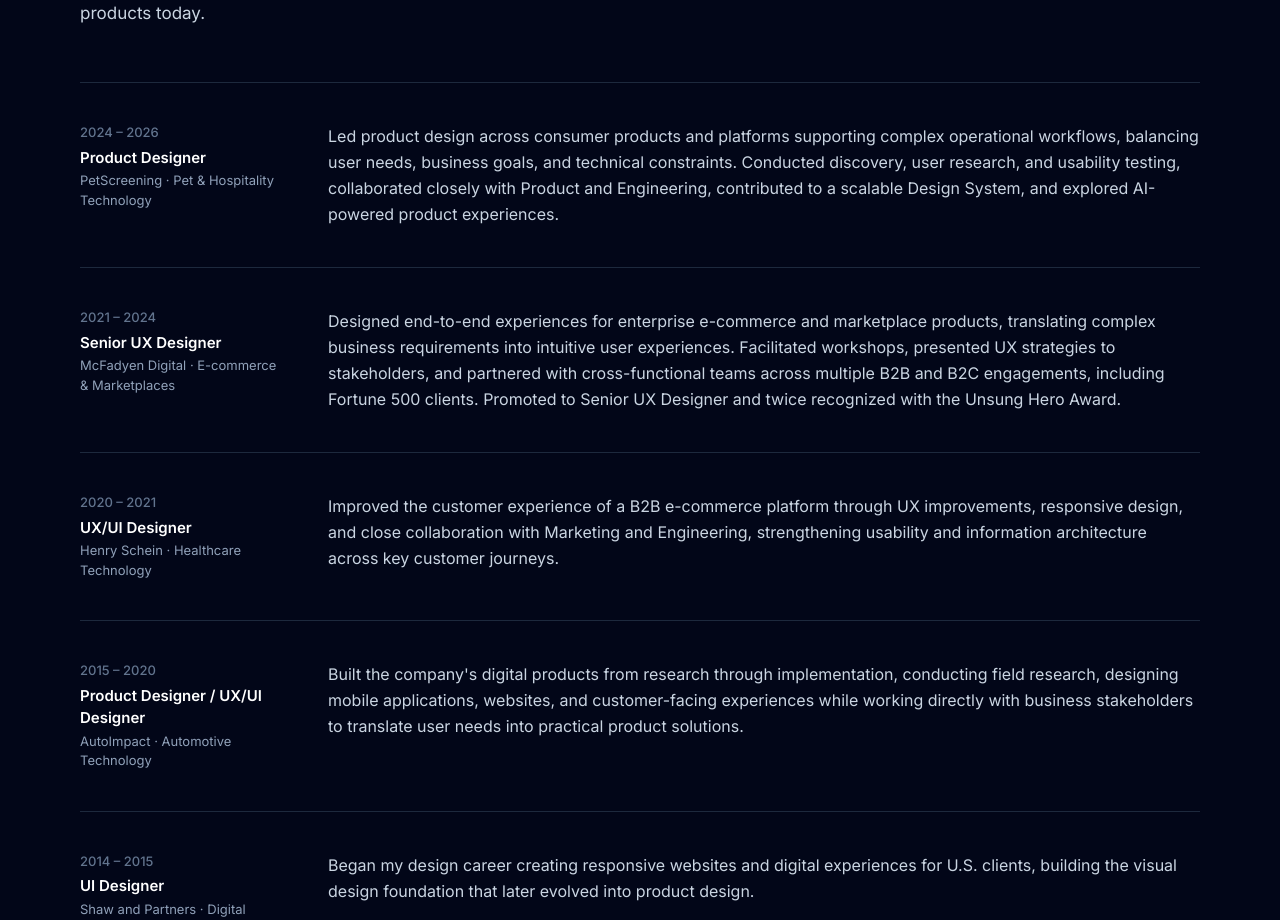
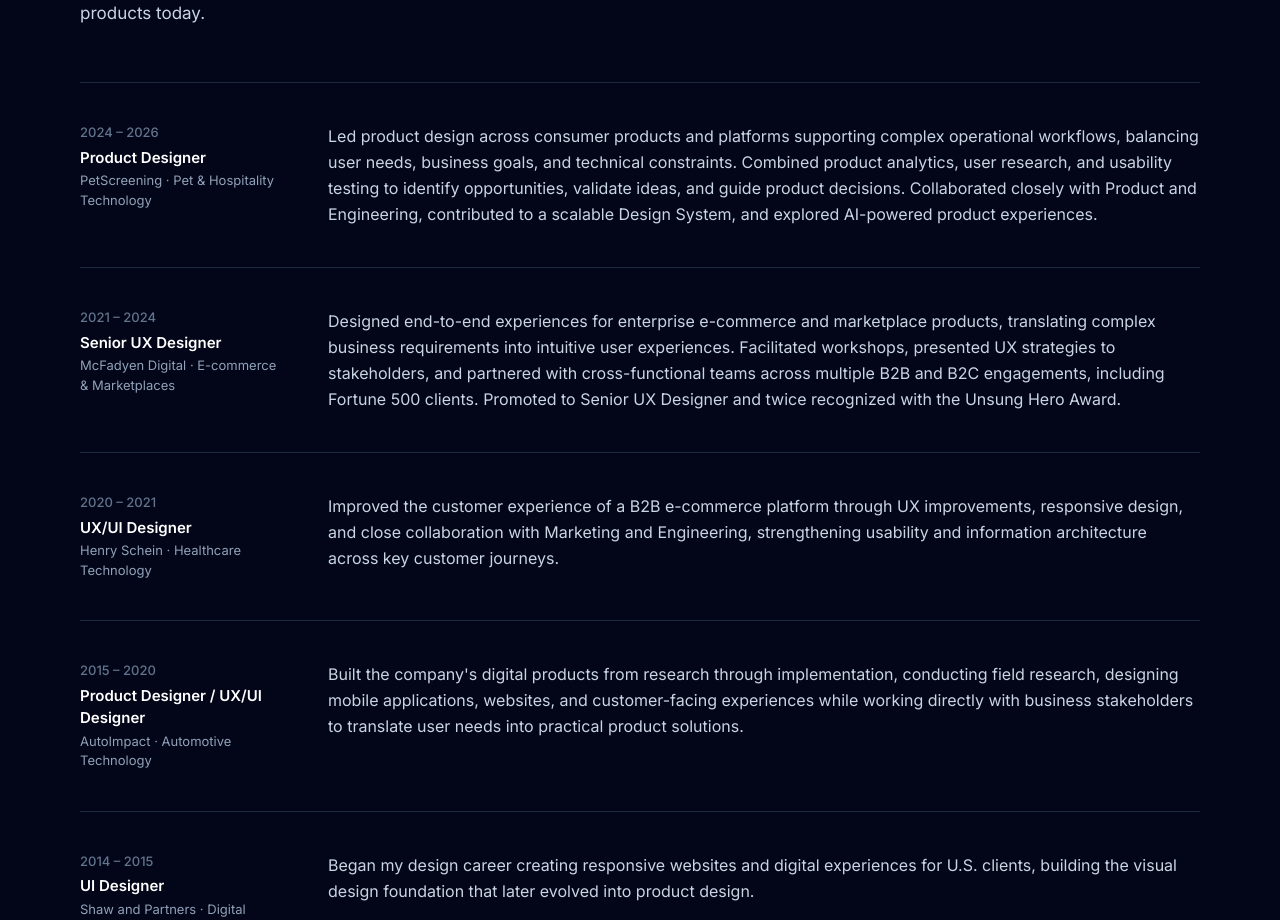
Before and after one commit to juliabizol/julia-portfolio, a Next.js app: page /about in a window 1280 px wide. Shown: the part 1040-1960 px from the top of the page. Built offline with nearby package versions, Linux system fonts and the light colour scheme.

Commit message:
Refine PetScreening entry description in Career Journey

```diff
--- a/src/app/about/page.tsx
+++ b/src/app/about/page.tsx
@@ -25,7 +25,7 @@
     period: "2024 – 2026",
     title: "Product Designer",
     org: "PetScreening · Pet & Hospitality Technology",
-    desc: "Led product design across consumer products and platforms supporting complex operational workflows, balancing user needs, business goals, and technical constraints. Conducted discovery, user research, and usability testing, collaborated closely with Product and Engineering, contributed to a scalable Design System, and explored AI-powered product experiences.",
+    desc: "Led product design across consumer products and platforms supporting complex operational workflows, balancing user needs, business goals, and technical constraints. Combined product analytics, user research, and usability testing to identify opportunities, validate ideas, and guide product decisions. Collaborated closely with Product and Engineering, contributed to a scalable Design System, and explored AI-powered product experiences.",
   },
   {
     period: "2021 – 2024",
```
